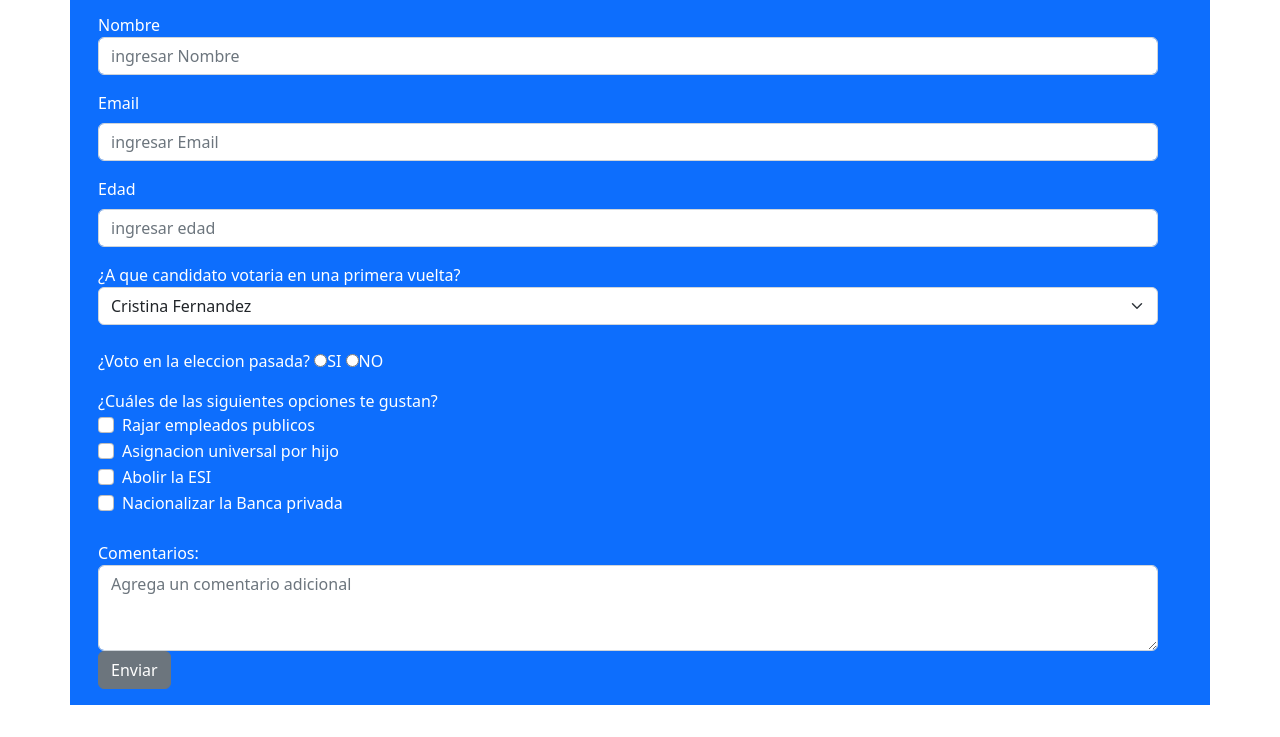
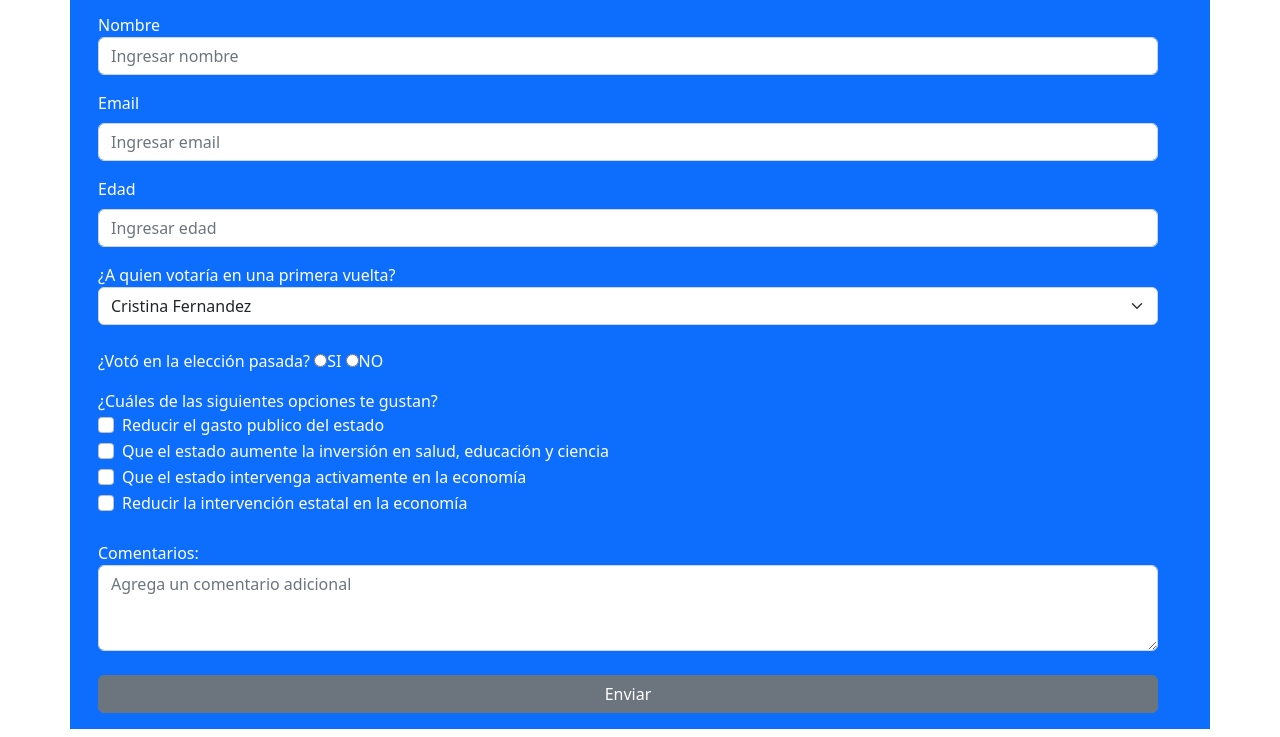
Before and after one commit to damianpettinari/Encuesta-elecciones-Argentina-2023, a plain HTML site: page index.html in a window 1280 px wide. Shown: the part 99-836 px from the top of the page. Before the commit the page ends 812 px from the top, so only its background shows below. Drawn offline with nearby package versions, Linux system fonts and the light colour scheme.

Commit message:
Se modifica codigo

```diff
--- a/index.html
+++ b/index.html
@@ -4,7 +4,7 @@
     <meta charset="UTF-8" />
     <meta http-equiv="X-UA-Compatible" content="IE=edge" />
     <meta name="viewport" content="width=device-width, initial-scale=1.0" />
-    <title>Document</title>
+    <title>Encuesta Elecciones 2023</title>
     <link
       href="https://cdn.jsdelivr.net/npm/bootstrap@5.2.3/dist/css/bootstrap.min.css"
       rel="stylesheet"
@@ -15,9 +15,9 @@
   </head>
   <body>
     <div class="container p-3 mb-2 bg-primary text-white">
-      <h1 id="title">Encuesta elecciones Argentina 2023</h1>
-      <p id="description">
-        Formulario para medir la intencion de vostos de candidatos
+      <h1 id="title" class="text-center">Encuesta elecciones Argentina 2023</h1>
+      <p id="description" class="text-center">
+        Formulario para medir la intención de votos de candidatos
       </p>
       <div>
         <div class="container-fluid row">
@@ -33,7 +33,7 @@
                 type="text"
                 class="form-control"
                 id="name"
-                placeholder="ingresar Nombre"
+                placeholder="Ingresar nombre"
                 required
               />
             </div>
@@ -49,7 +49,7 @@
                 name="email"
                 class="form-control"
                 id="email"
-                placeholder="ingresar Email"
+                placeholder="Ingresar email"
                 pattern="^[a-zA-Z0-9.!#$%&'+/=?^_`{|}~-]+@[a-zA-Z0-9](?:[a-zA-Z0-9-]{0,61}[a-zA-Z0-9])?(?:\.[a-zA-Z0-9](?:[a-zA-Z0-9-]{0,61}[a-zA-Z0-9])?)$"
                 required
               />
@@ -66,7 +66,7 @@
                 name="Edad"
                 class="form-control"
                 id="number"
-                placeholder="ingresar edad"
+                placeholder="Ingresar edad"
                 min="16"
                 max="150"
                 required
@@ -74,7 +74,7 @@
             </div>
 
             <label id="encuesta" for="encuesta"
-              >¿A que candidato votaria en una primera vuelta?</label
+              >¿A quien votaría en una primera vuelta?</label
             >
 
             <select
@@ -91,18 +91,18 @@
             </select>
             <br />
             <div class="mb-3">
-              <label>¿Voto en la eleccion pasada?</label>
+              <label>¿Votó en la elección pasada?</label>
 
               <input
                 id="si"
                 type="radio"
-                name="Voto en la eleccion pasada"
+                name="Voto en la elección pasada"
                 value="SI"
               />SI
               <input
                 id="no"
                 type="radio"
-                name="Voto en la eleccion pasada"
+                name="Voto en la elección pasada"
                 value="NO"
               />NO
             </div>
@@ -112,10 +112,10 @@
                 class="form-check-input"
                 type="checkbox"
                 id="flexCheckDefault"
-                value="Rajar empleados publicos"
+                value="Reducir el gasto publico del estado"
               />
               <label class="form-check-label" for="flexCheckDefault">
-                Rajar empleados publicos
+                Reducir el gasto publico del estado
               </label>
             </div>
             <div class="form-check">
@@ -123,10 +123,10 @@
                 class="form-check-input"
                 type="checkbox"
                 id="flexCheckDefault"
-                value="Asignacion universal por hijo"
+                value="Que el estado aumente la inversión en salud, educación y ciencia"
               />
               <label class="form-check-label" for="flexCheckDefault">
-                Asignacion universal por hijo
+                Que el estado aumente la inversión en salud, educación y ciencia
               </label>
             </div>
             <div class="form-check">
@@ -134,21 +134,21 @@
                 class="form-check-input"
                 type="checkbox"
                 id="flexCheckDefault"
-                value="Abolir la ESI"
+                value="Que el estado intervenga activamente en la economía"
               />
               <label class="form-check-label" for="flexCheckDefault">
-                Abolir la ESI
+                Que el estado intervenga activamente en la economía
               </label>
             </div>
             <div class="form-check">
               <input
                 class="form-check-input"
                 type="checkbox"
-                value="Nacionalizar la Banca privada"
+                value="Reducir la intervención estatal en la economía"
                 id="flexCheckDefault"
               />
               <label class="form-check-label" for="flexCheckDefault">
-                Nacionalizar la Banca privada
+                Reducir la intervención estatal en la economía
               </label>
             </div>
             <br />
@@ -162,9 +162,10 @@
               id="Comentarios"
               placeholder="Agrega un comentario adicional"
             ></textarea>
-            <button type="submit" class="btn btn-secondary" id="submit">
-              Enviar
-            </button>
+            <br />
+            <div class="d-grid gap-2">
+              <button class="btn btn-secondary" type="button">Enviar</button>
+            </div>
           </form>
         </div>
       </div>
```
